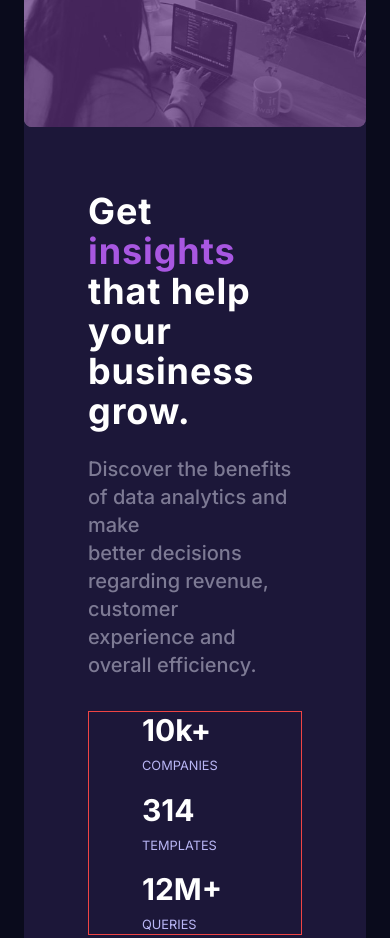
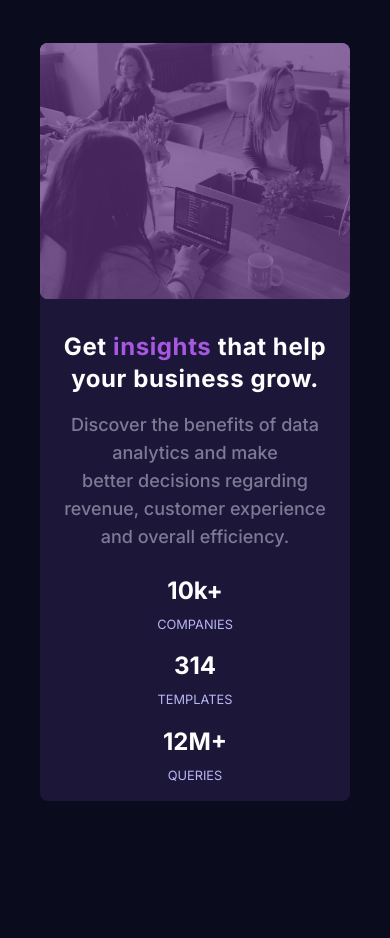
Before and after one commit to mbashia/stats_card, a website: page public/index.html in a window 390 px wide. Shown: the top 938 px of the page. After the commit the page ends 844 px from the top, so only its background shows below. Drawn offline with Linux system fonts and the light colour scheme.

Commit message:
added more responsiveness

```diff
--- a/public/index.html
+++ b/public/index.html
@@ -7,33 +7,33 @@
     <title>Stats Card</title>
   </head>
   <body class="bg-[#0a0b1c]">
-    <div class="h-[100vh] w-full flex justify-center items-center p-6 md:p-0">
+    <div class="h-[100vh] w-full flex justify-center items-center p-10 md:p-0">
       <div
-        class="bg-[#1c1739] h-auto md:h-[40%] flex flex-col md:flex-row rounded-lg w-auto max-w-4xl"
+        class="bg-[#1c1739]  md:min-h-72 flex flex-col gap-4 md:gap-0 md:flex-row rounded-lg w-auto md:max-w-4xl"
       >
         <div
-          class="order-2 md:order-1 w-[100%] md:w-[50%] p-16 md:p-10 h-[100%] flex flex-col gap-6"
+          class="order-2 md:order-1 w-[100%] md:w-[50%] p-4  md:p-10 h-[40%] md:h-[100%] flex flex-col gap-4 md:gap-6"
         >
           <div
-            class="w-[100%] text-white font-inter font-bold text-4xl md:text-3xl tracking-wide"
+            class="w-[100%] text-white font-inter font-bold text-2xl md:text-3xl tracking-wide text-center md:text-left"
           >
             Get <span class="text-[#a857e1]">insights</span> that help<br />your
             business grow.
           </div>
           <div
-            class="w-[100%] font-inter text-[#7d7a94] font-light text-xl md:text-sm"
+            class="w-[100%] font-inter text-[#7d7a94] font-light text-lg md:text-sm text-center md:text-left"
           >
             Discover the benefits of data analytics and make <br />better
-            decisions regarding revenue, customer <br />experience and overall
+            decisions regarding revenue, customer experience and overall
             efficiency.
           </div>
 
           <div
-            class="w-[100%] border border-red-500 flex flex-col items-center md:flex-row gap-4 md:gap-2 mt-2 md:mt-8"
+            class="w-[100%] flex flex-col items-center md:flex-row gap-4 md:gap-2 mt-2 md:mt-8 text-center md:text-left"
           >
             <div class="w-[50%] flex flex-col gap-2">
               <div
-                class="text-[white] text-3xl md:text-[1.5rem] font-inter font-bold"
+                class="text-[white] text-2xl md:text-xl font-inter font-bold"
               >
                 10k+
               </div>
@@ -43,7 +43,7 @@
             </div>
             <div class="w-[50%] flex flex-col gap-2">
               <div
-                class="text-[white] text-3xl md:text-[1.5rem] font-inter font-bold"
+                class="text-[white] text-2xl md:text-xl font-inter font-bold"
               >
                 314
               </div>
@@ -53,7 +53,7 @@
             </div>
             <div class="w-[50%] flex flex-col gap-2">
               <div
-                class="text-[white] text-3xl md:text-[1.5rem] font-inter font-bold"
+                class="text-[white] text-2xl md:text-xl font-inter font-bold"
               >
                 12M+
               </div>
@@ -63,7 +63,7 @@
         </div>
 
         <div
-          class="order-1 md:order-2 w-[100%] md:w-[50%] h-[100%] relative rounded-lg overflow-hidden"
+          class="order-1 md:order-2 w-[100%] md:w-[50%] h-[40%] md:h-[100%] relative rounded-lg overflow-hidden"
         >
           <img
             src="images/image1.jpg"
```
Also changed, not shown: public/styles.css.
